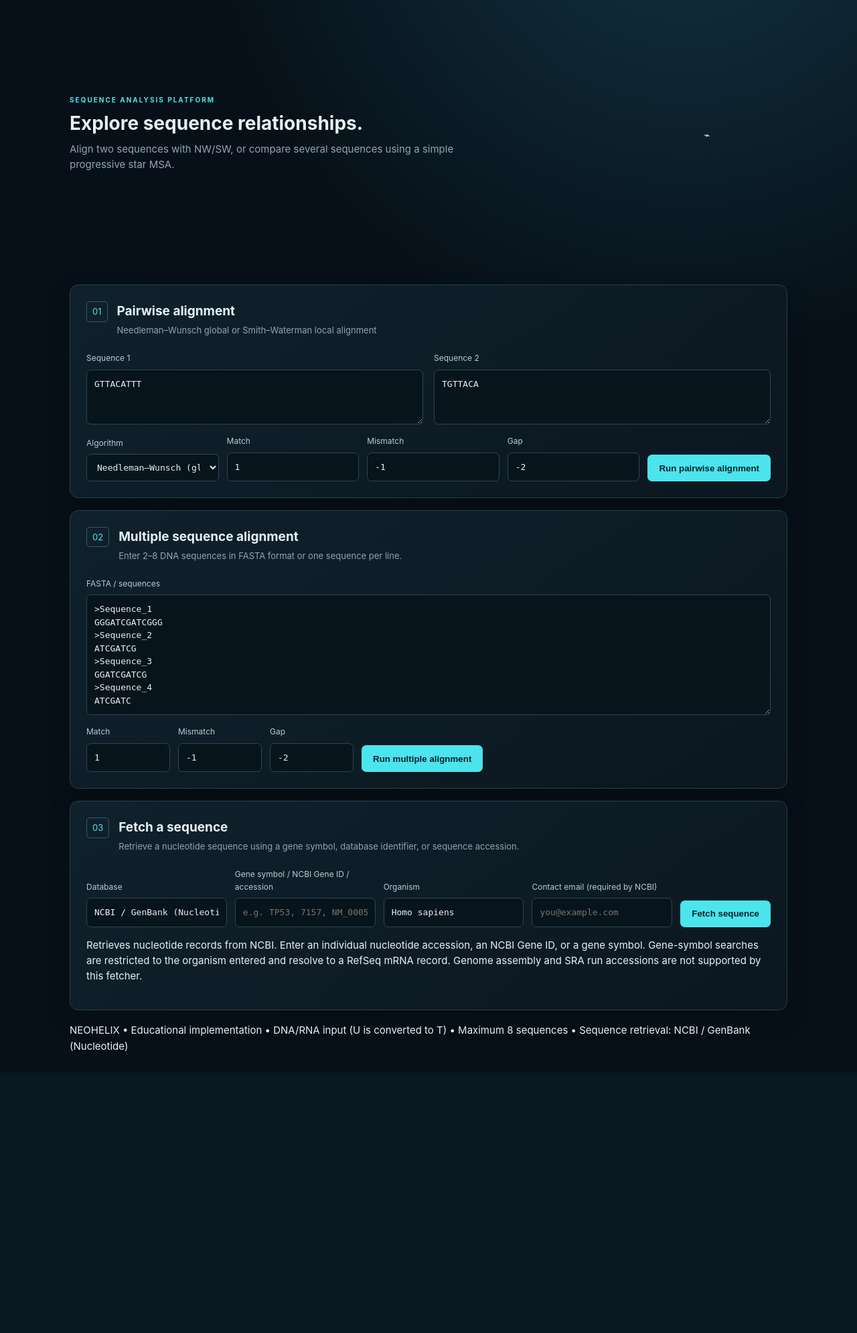
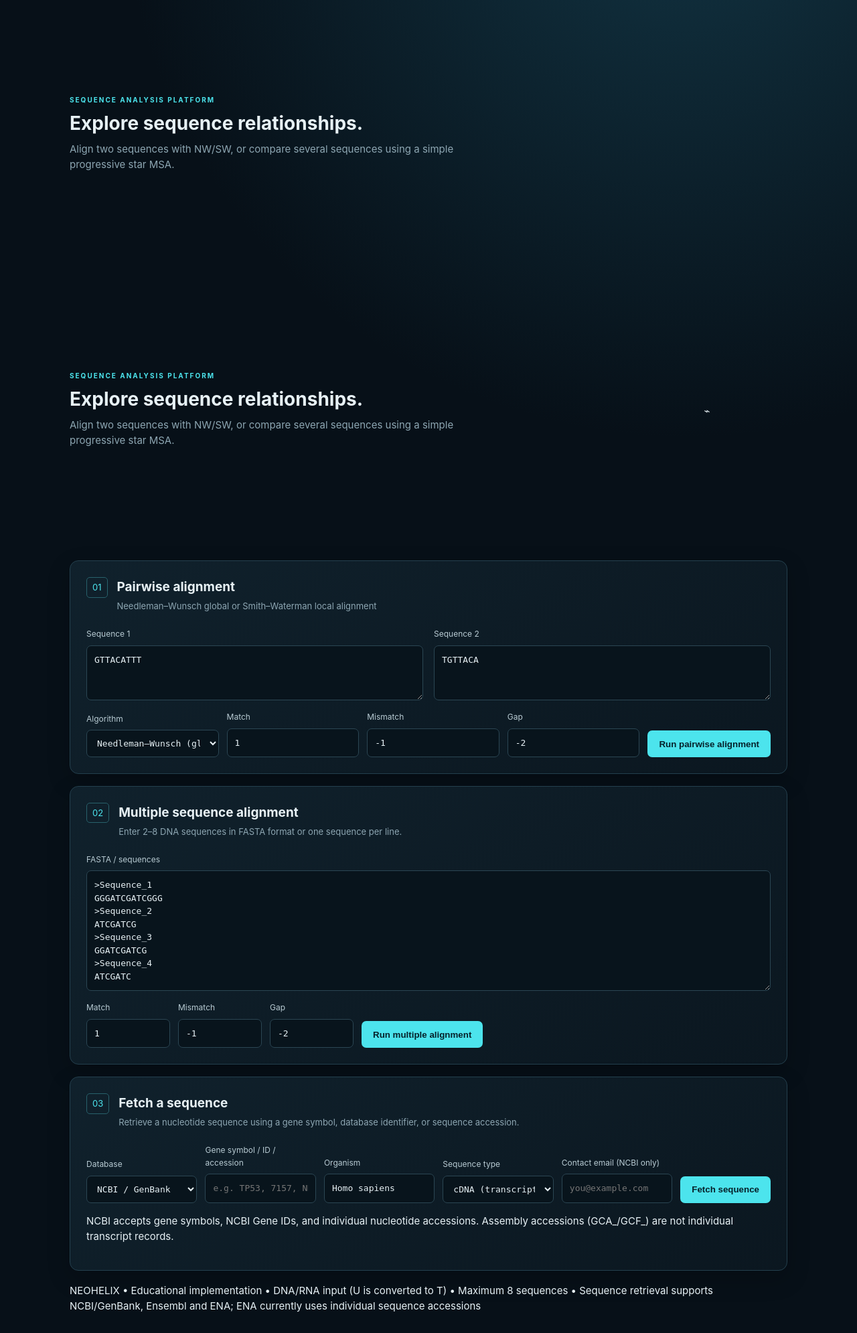
Before and after one commit to ayushi-m-07/NEOHELIX-MSA-Visualizer, a Flask app: page / in a window 1280 px wide. Shown: the part 190-2181 px from the top of the page at 67% size. Before the commit the page ends 1760 px from the top, so only its background shows below. Run offline with Flask 3, Linux system fonts and the light colour scheme.

Commit message:
Revert "Refactor NCBI sequence fetcher and UI elements"
This reverts commit 02803ac32d717a966271692eba81dc45a18a4226.

```diff
--- a/templates/index.html
+++ b/templates/index.html
@@ -18,6 +18,17 @@
   </header>
 
   <main>
+    <section class="intro"><div><div class="eyebrow">SEQUENCE ANALYSIS PLATFORM</div><h2>Explore sequence relationships.</h2><p>Align two sequences with NW/SW, or compare several sequences using a simple progressive star MSA.</p></div><div class="helix">
+    <div class="helix-structure">
+        <div class="strand strand-one"></div>
+        <div class="strand strand-two"></div>
+        <div class="rungs">
+            <span></span><span></span><span></span><span></span>
+            <span></span><span></span><span></span><span></span>
+            <span></span><span></span><span></span><span></span>
+        </div>
+    </div>
+</div></section>
     <section class="intro">
       <div>
         <div class="eyebrow">SEQUENCE ANALYSIS PLATFORM</div>
@@ -100,10 +111,14 @@ ATCGATC</textarea>
 
       <div class="controls ncbi">
         <label>Database
-          <input id="databaseDisplay" value="NCBI / GenBank (Nucleotide)" readonly>
+          <select id="database">
+            <option value="ncbi">NCBI / GenBank</option>
+            <option value="ensembl">Ensembl</option>
+            <option value="ena">European Nucleotide Archive (ENA)</option>
+          </select>
         </label>
 
-        <label>Gene symbol / NCBI Gene ID / accession
+        <label>Gene symbol / ID / accession
           <input id="identifier" placeholder="e.g. TP53, 7157, NM_000546.6">
         </label>
 
@@ -111,7 +126,15 @@ ATCGATC</textarea>
           <input id="species" value="Homo sapiens" placeholder="e.g. Homo sapiens">
         </label>
 
-        <label>Contact email (required by NCBI)
+        <label id="sequenceTypeLabel">Sequence type
+          <select id="sequenceType">
+            <option value="cdna">cDNA (transcript)</option>
+            <option value="cds">CDS (coding sequence)</option>
+            <option value="genomic">Genomic</option>
+          </select>
+        </label>
+
+        <label id="emailLabel">Contact email (NCBI only)
           <input id="email" type="email" placeholder="you@example.com">
         </label>
 
@@ -119,14 +142,14 @@ ATCGATC</textarea>
       </div>
 
       <p class="helper" id="fetchHelp">
-        Retrieves nucleotide records from NCBI. Enter an individual nucleotide accession, an NCBI Gene ID, or a gene symbol. Gene-symbol searches are restricted to the organism entered and resolve to a RefSeq mRNA record. Genome assembly and SRA run accessions are not supported by this fetcher.
+        NCBI accepts gene symbols, NCBI Gene IDs, and individual nucleotide accessions. Assembly accessions (GCA_/GCF_) are not individual transcript records.
       </p>
 
       <div id="ncbiResult" class="result hidden"></div>
     </section>
 
     <footer>
-      NEOHELIX • Educational implementation • DNA/RNA input (U is converted to T) • Maximum 8 sequences • Sequence retrieval: NCBI / GenBank (Nucleotide)
+      NEOHELIX • Educational implementation • DNA/RNA input (U is converted to T) • Maximum 8 sequences • Sequence retrieval supports NCBI/GenBank, Ensembl and ENA; ENA currently uses individual sequence accessions
     </footer>
   </main>
 
```
